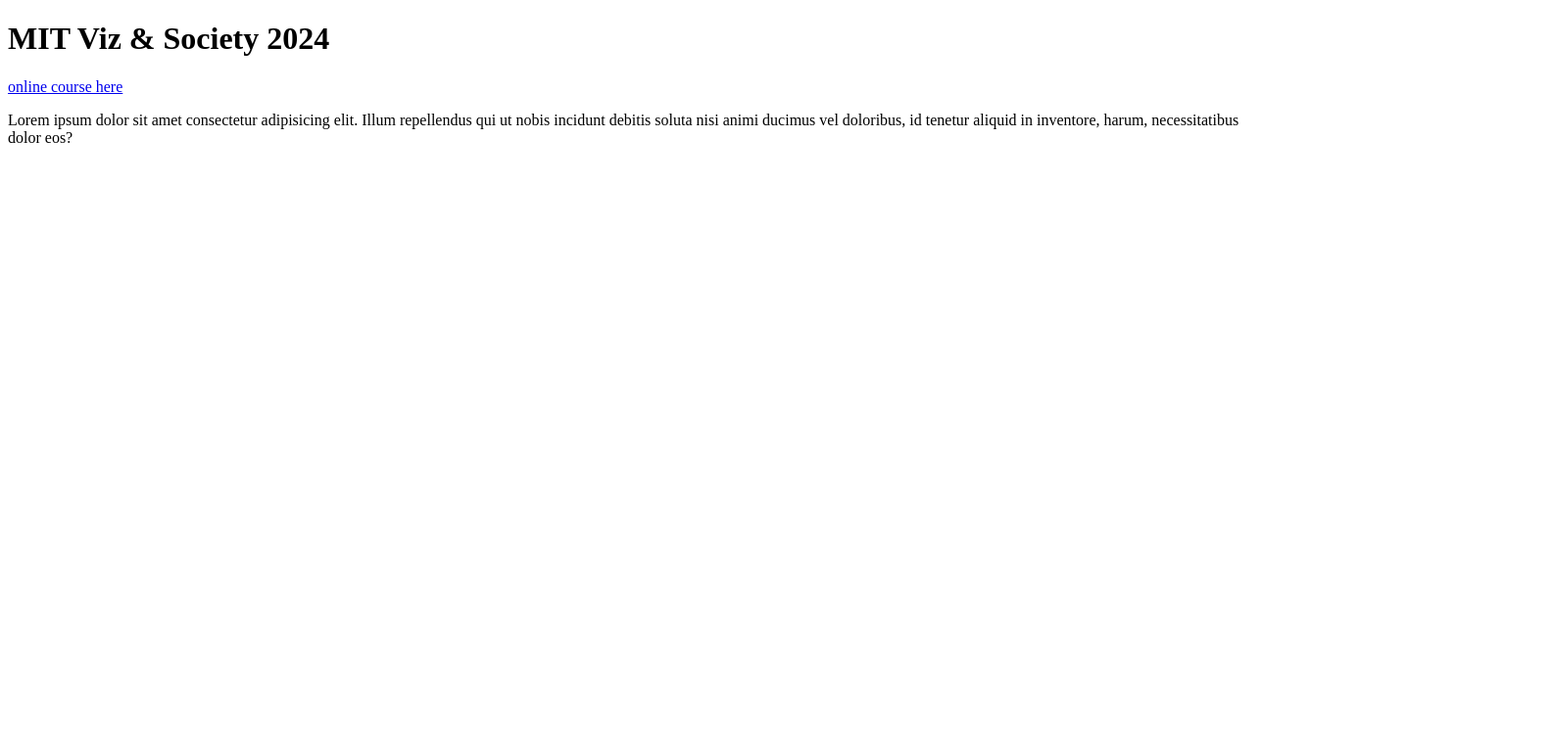
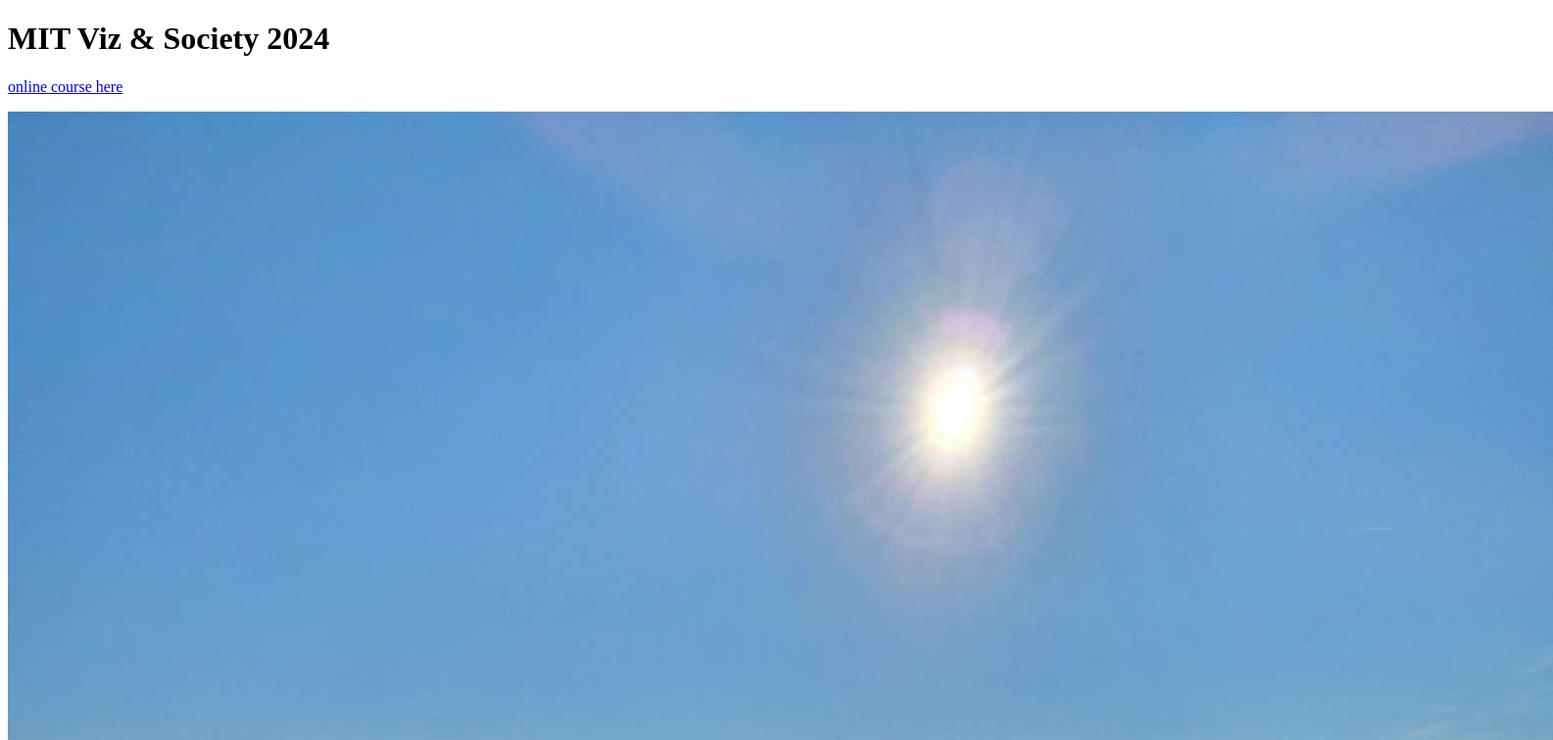
Before and after one commit to aquacalc/portfolio, a plain HTML site: page index.html in a window 1280 px wide. Shown: the top 756 px of the page at 98% size, 1585 px wide, since content can reach past the window. Drawn offline with Linux system fonts and the light colour scheme.

Commit message:
add Lav image

```diff
--- a/index.html
+++ b/index.html
@@ -13,6 +13,8 @@
       >
     </p>
 
+    <img src="./images/_Lav.JPEG" alt="slika 'Lav' na Buži">
+
     <p>
       Lorem ipsum dolor sit amet consectetur adipisicing elit. Illum repellendus
       qui ut nobis incidunt debitis soluta nisi animi ducimus vel doloribus, id
```
Also changed, not shown: images/_Lav.JPEG (added).
